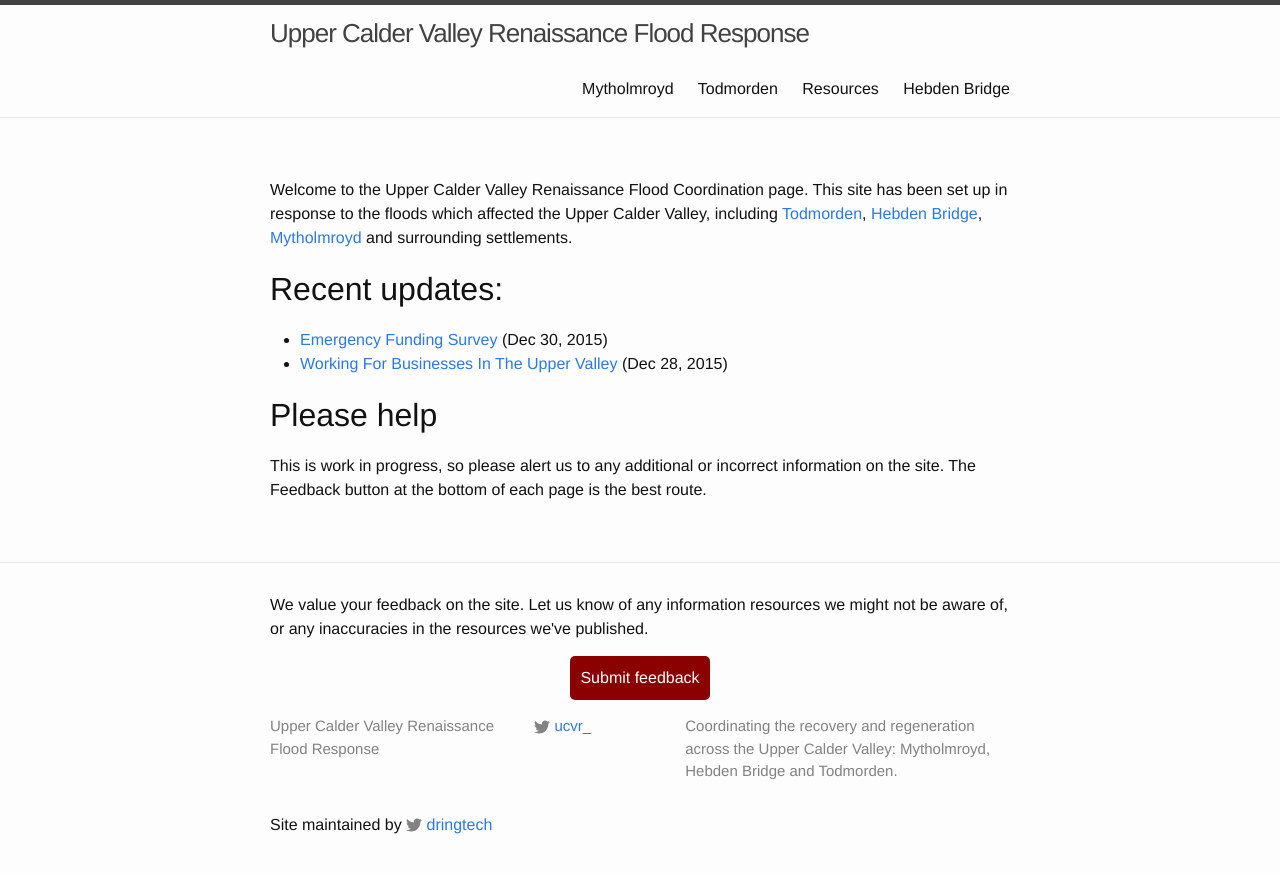
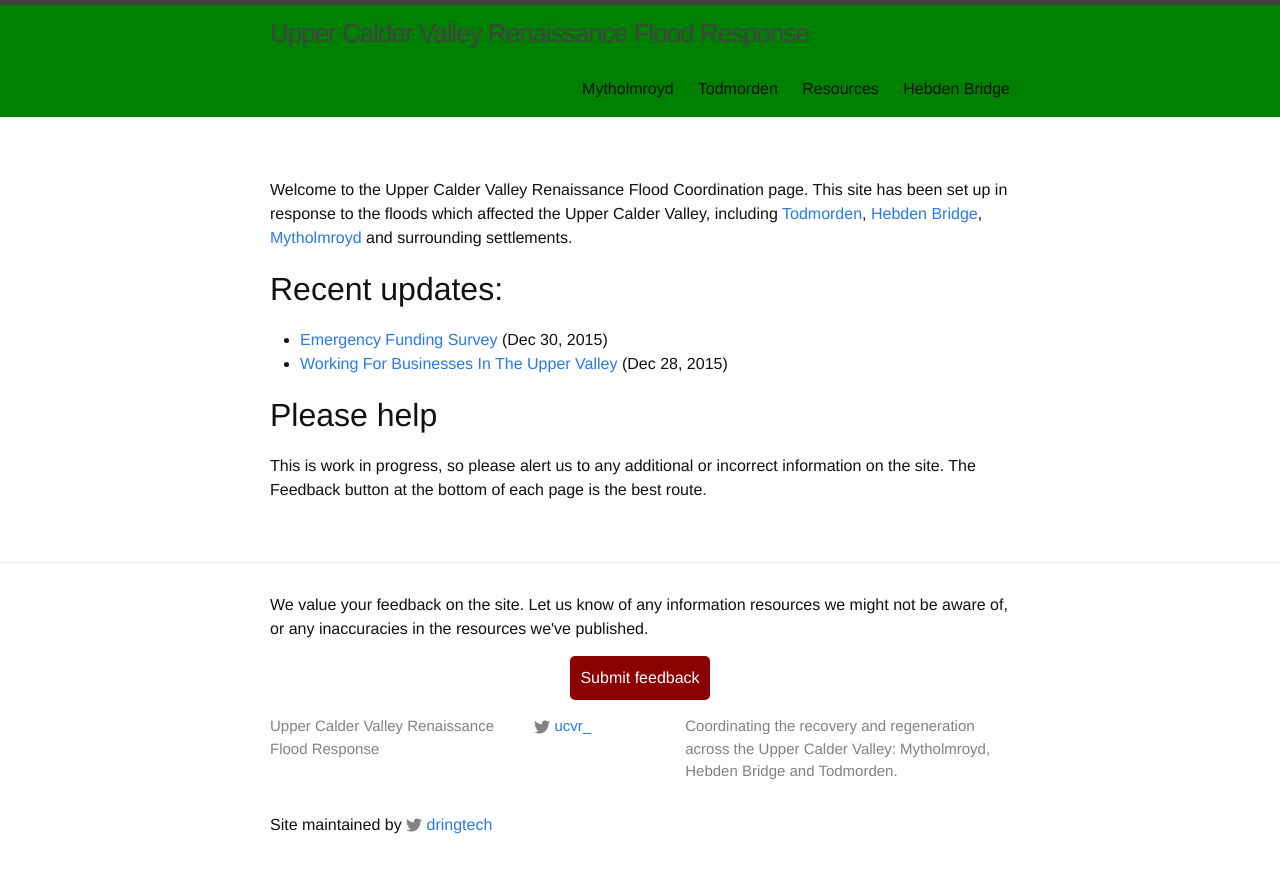
Before and after one commit to dringtech/ucvr-flood-info, a Jekyll site: the page built from index.md, in a window 1280 px wide. Shown: the top 873 px of the page. Built offline with Jekyll 4.4.1, drawn with Linux system fonts in a browser that asks for light colours.

Commit message:
Set header colours
Update _custom.scss

```diff
--- a/_sass/_custom.scss
+++ b/_sass/_custom.scss
@@ -23,3 +23,8 @@ a.button {
 .centred {
   text-align: center;
 }
+
+.site-header {
+  background: green;
+  color: white;
+}
```
